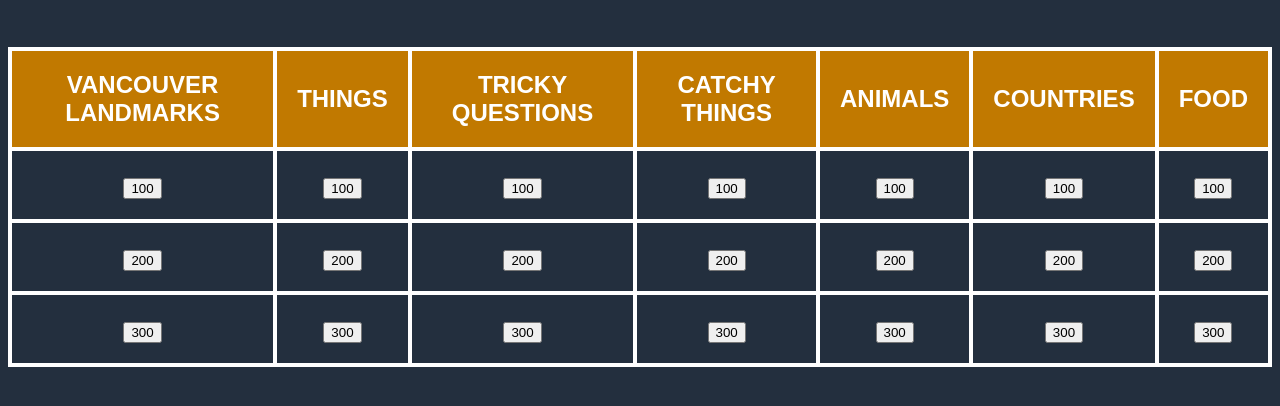
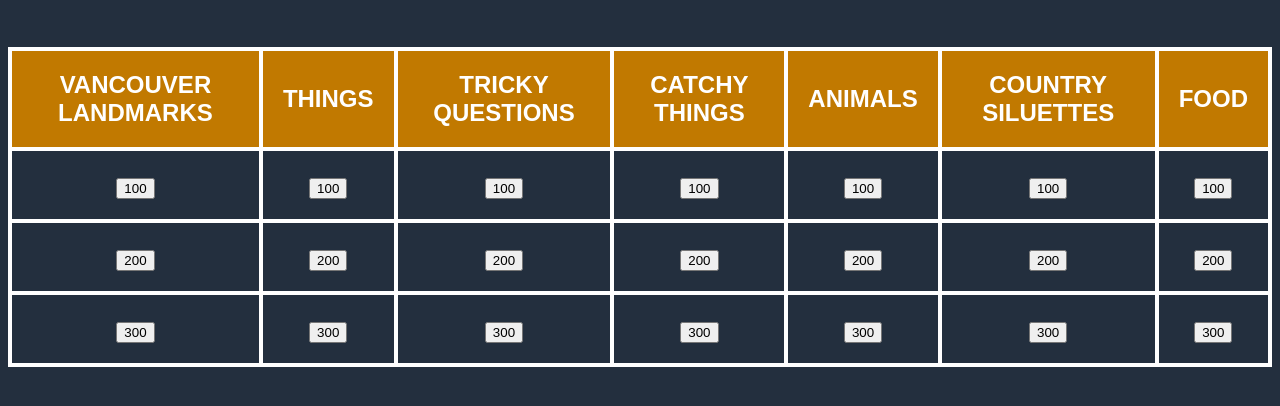
Before and after one commit to ritec03/trivia, a website with bundled scripts: page trivia-questions.html in a window 1280 px wide. Shown: the part 108-514 px from the top of the page. Built offline with nearby package versions, Linux system fonts and the light colour scheme.

Commit message:
removed hard-coding of trivia categories

```diff
--- a/trivia-questions.html
+++ b/trivia-questions.html
@@ -8,49 +8,6 @@
 <body>
     <div id="category-table">
         <h1>Trivia Categories</h1>
-        <table id="table">
-            <thead>
-                <tr>
-                    <th>Vancouver Landmarks</th>
-                    <th>Things</th>
-                    <th>Tricky Questions</th>
-                    <th>Catchy Things</th>
-                    <th>Animals</th>
-                    <th>Countries</th>
-                    <th>Food</th>
-                </tr>
-            </thead>
-            <tbody>
-                <tr>
-                    <td class="Vancouver Landmarks-100"><button>100</button></td>
-                    <td class="Things-100"><button>100</button></td>
-                    <td class="Tricky Questions-100"><button>100</button></td>
-                    <td class="Catchy Things-100"><button>100</button></td>
-                    <td class="Animals-100"><button>100</button></td>
-                    <td class="Country Siluettes-100"><button>100</button></td>
-                    <td class="Food-100"><button>100</button></td>
-                </tr>
-                <tr>
-                    <td class="Vancouver Landmarks-200"><button>200</button></td>
-                    <td class="Things-200"><button>200</button></td>
-                    <td class="Tricky Questions-200"><button>200</button></td>
-                    <td class="Catchy Things-200"><button>200</button></td>
-                    <td class="Animals-200"><button>200</button></td>
-                    <td class="Country Siluettes-200"><button>200</button></td>
-                    <td class="Food-200"><button>200</button></td>
-                </tr>
-                <tr>
-                    <td class="Vancouver Landmarks-300"><button>300</button></td>
-                    <td class="Things-300"><button>300</button></td>
-                    <td class="Tricky Questions-300"><button>300</button></td>
-                    <td class="Catchy Things-300"><button>300</button></td>
-                    <td class="Animals-300"><button>300</button></td>
-                    <td class="Country Siluettes-300"><button>300</button></td>
-                    <td class="Food-300"><button>300</button></td>
-                </tr>
-                </tbody>
-
-        </table>
     </div>
     <div id="question" style="display: none"></div>
     <div id="answer" style="display: none"></div>
--- a/trivia-questions.js
+++ b/trivia-questions.js
@@ -1,6 +1,11 @@
 import {questions as allQuestions} from '/questions.js';
 // // Get references to relevant elements in the HTML document
 
+const diffDict = {
+  100: 1,
+  200: 2,
+  300: 3,
+};
 
 // Define a function to generate a random question from the given category and difficulty level
 function generateQuestion(category, difficulty) {
@@ -8,11 +13,9 @@ function generateQuestion(category, difficulty) {
   const usedQuestions = JSON.parse(localStorage.getItem("used-questions")) ||
     [];
   const questions = allQuestions.filter((q) => (
-    q.category === category && q.difficulty === difficulty &&
+    q.category.trim() === category && q.difficulty === difficulty &&
     !usedQuestions.includes(q.id)
   ));
-
-  console.log(questions);
 
   // If there are no more unused questions matching the category and difficulty, return null
   if (questions.length === 0) {
@@ -42,22 +45,59 @@ function hasUnusedQuestions(category, difficulty) {
   return questions.length > 0;
 }
 
+function generateCategoryTable() {
+  const categories = new Set(allQuestions.map(q => q.category));
+  const table = document.createElement('table');
+  table.id = 'table';
+
+  // Create table headers
+  const tableHeaders = document.createElement('thead');
+  const headerRow = document.createElement('tr');
+  for (const category of categories) {
+    const headerCell = document.createElement('th');
+    headerCell.textContent = category;
+    headerRow.appendChild(headerCell);
+  }
+  tableHeaders.appendChild(headerRow);
+  table.appendChild(tableHeaders);
+
+  // Create table rows
+  const tableBody = document.createElement('tbody');
+  for (const difficulty of Object.keys(diffDict)) {
+    const row = document.createElement('tr');
+    for (const category of categories) {
+      const cell = document.createElement('td');
+      const cellClass = `${category}-${difficulty}`.trim().replace(/\s/g, '_'); // class doesn't accept whitespaces
+      try {
+        cell.classList.add(cellClass);
+      } catch {
+        console.log(`The error is caused by string "${category}-${difficulty}"`);
+        throw new Error();
+      }
+      if (hasUnusedQuestions(category, diffDict[difficulty])) {
+        cell.innerHTML = `<button>${difficulty}</button>`;
+      } else {
+        cell.textContent = 'CLOSED';
+      }
+      row.appendChild(cell);
+    }
+    tableBody.appendChild(row);
+  }
+  table.appendChild(tableBody);
+
+   // Remove any existing table
+   const categoryTable = document.getElementById('category-table');
+   const existingTable = categoryTable.querySelector('table');
+   if (existingTable) {
+     existingTable.remove();
+   }
+
+  // Append table to category table div
+  categoryTable.appendChild(table);
+}
+
 function showCategoryTable() {
-  const categoryTable = document.getElementById("table");
-  const cells = categoryTable.getElementsByTagName("td");
-  for (let i = 0; i < cells.length; i++) {
-    const [category, difficulty] = cells[i].className.split("-");
-    const diffDict = {
-      100: 1,
-      200: 2,
-      300: 3,
-    };
-    if (hasUnusedQuestions(category, diffDict[difficulty])) {
-      cells[i].innerHTML = `<button>${difficulty}</button>`;
-    } else {
-      cells[i].innerHTML = "CLOSED";
-    }
-  }
+  generateCategoryTable();
   document.getElementById("category-table").style.display = "block";
   registerTableButtons();
 }
@@ -69,17 +109,9 @@ function registerTableButtons() {
   // Loop through the buttons and add an event listener to each one
   buttons.forEach((button) => {
     button.addEventListener("click", () => {
-      const diffDict = {
-        100: 1,
-        200: 2,
-        300: 3,
-      };
-
       // Get the category and difficulty level from the class name of the button's parent cell
-      console.log(button.parentElement.className);
-      const [category, difficulty] = button.parentElement.className.split("-");
-      console.log(category);
-      console.log(diffDict[difficulty]);
+      let [category, difficulty] = button.parentElement.className.split("-");
+      category = category.replace('_', " ");
 
       // Check if there is a question available for the given category and difficulty level
       const question = generateQuestion(category, diffDict[difficulty]);
```
